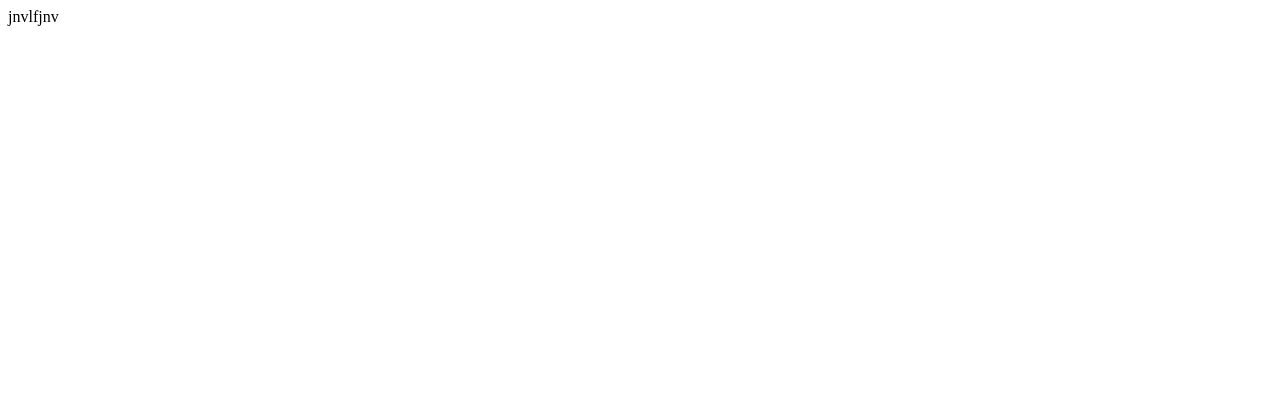
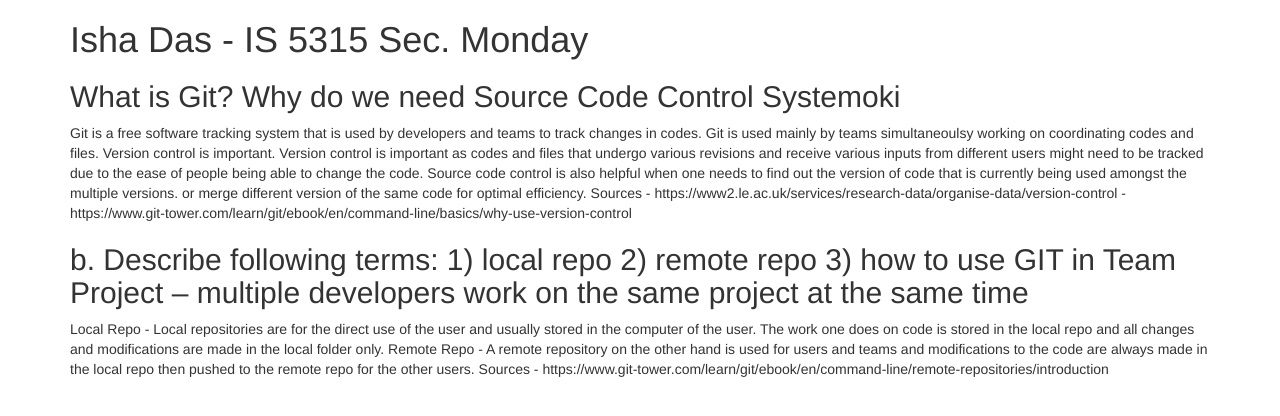
Before and after one commit to ishadas24/5315, a plain HTML site: page hwgit.html in a window 1280 px wide. Drawn offline with nearby package versions, Linux system fonts and the light colour scheme.

Commit message:
hw files

```diff
--- a/hwgit.html
+++ b/hwgit.html
@@ -1 +1,16 @@
-jnvlfjnv
+<html>
+  <head>
+    <link href="https://maxcdn.bootstrapcdn.com/bootstrap/3.3.5/css/bootstrap.min.css" rel="stylesheet" integrity="sha256-$">
+    <title>Cloud Computing Descriptions</title>
+  </head>
+  <body>
+    <div class="container">
+      <h1>Isha Das - IS 5315 Sec. Monday</h1>
+      <h2>What is Git? Why do we need Source Code Control Systemoki</h2>
+      <p> Git is a free software tracking system that is used by developers and teams to track changes in codes. Git is used mainly by teams simultaneoulsy working on coordinating codes and files. Version control is important. Version control is important as codes and files that undergo various revisions and receive various inputs from different users might need to be tracked due to the ease of people being able to change the code. Source code control is also helpful when one needs to find out the version of code that is currently being used amongst the multiple versions. or merge different version of the same code for optimal efficiency.
+      Sources - https://www2.le.ac.uk/services/research-data/organise-data/version-control
+      - https://www.git-tower.com/learn/git/ebook/en/command-line/basics/why-use-version-control </p>
+      <h2>b.  Describe following terms: 1) local repo 2) remote repo 3) how to use GIT in Team Project – multiple developers work on the same project at the same time </h2>
+      <p> Local Repo - Local repositories are for the direct use of the user and usually stored in the computer of the user. The work one does on code is stored in the local repo and all changes and modifications are made in the local folder only.
+      Remote Repo - A remote repository on the other hand is used for users and teams and modifications to the code are always made in the local repo then pushed to the remote repo for the other users.
+      Sources - https://www.git-tower.com/learn/git/ebook/en/command-line/remote-repositories/introduction
```
